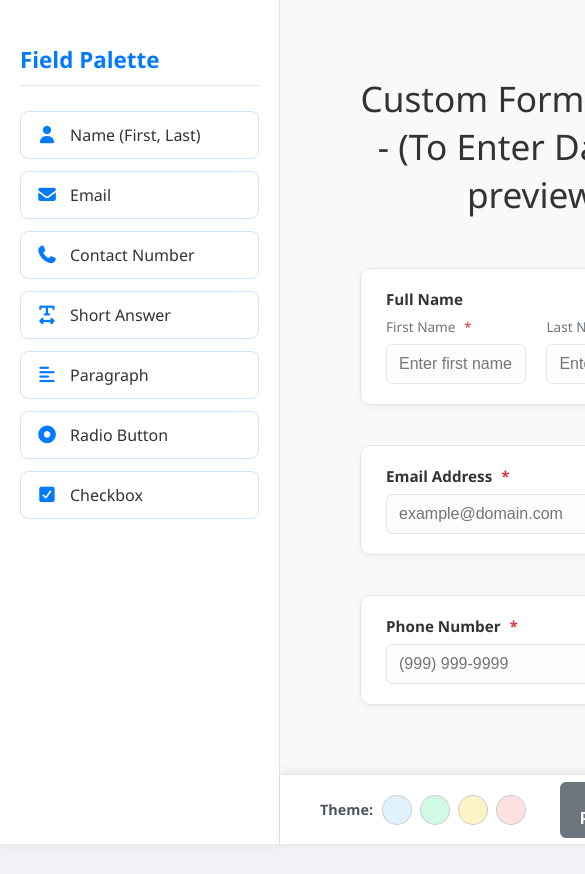
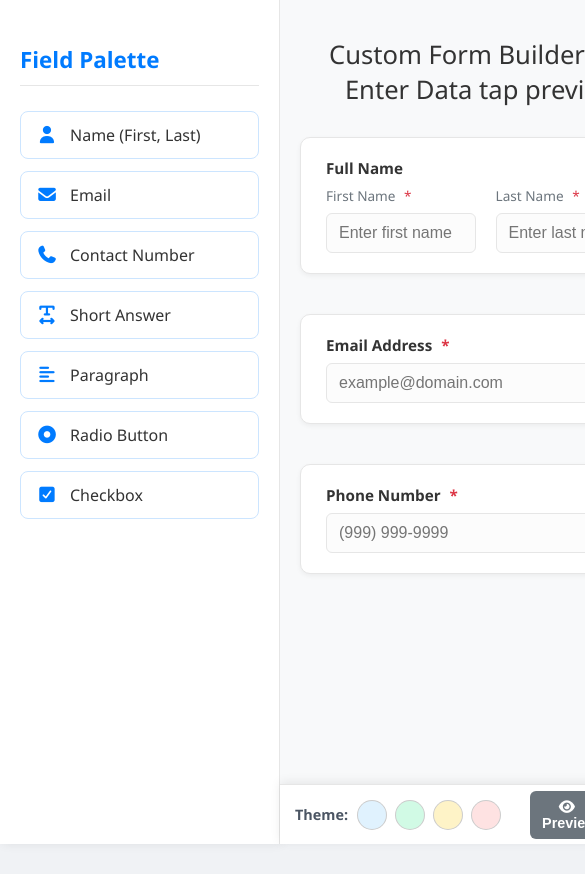
Before and after one commit to ArthiGit18/Custom_Forms, a React (Create React App) app: page / in a window 390 px wide. Shown: the top 874 px of the page, 585 px wide, since content can reach past the window. Built offline with nearby package versions, Linux system fonts and the light colour scheme.

Commit message:
custom details

```diff
--- a/src/components/FormBuilder.jsx
+++ b/src/components/FormBuilder.jsx
@@ -246,7 +246,7 @@ const FormBuilder = () => {
                 onDrop={(e) => handleExternalDrop(e, formFields.length)}
                 onDragLeave={() => setDropIndicatorIndex(-1)}>
                 {}
-                <h1>{isPreviewMode ? 'Form Preview' : 'Custom Form Builder - (To Enter Data tap preview)'}</h1>
+                <h1>{isPreviewMode ? 'Form Preview - Enter Data' : 'Custom Form Builder - (To Enter Data tap preview)'}</h1>
                 {formSchema.map((field, index) => {
                     const currentFieldProps = {
                         field: field,
--- a/src/styles/formbuilder.scss
+++ b/src/styles/formbuilder.scss
@@ -128,3 +128,35 @@
 		&:hover { background-color: darken($color-primary, 10%); }
 	}
 }
+
+// --- Responsive Adjustments for Mobile and Tablets (max-width: 768px) ---
+@media (max-width: 768px) {
+    .form-builder-canvas {
+        padding: 20px 20px; /* Reduced padding for smaller screens */
+
+        h1 {
+            font-size: 1.6em; /* Smaller heading */
+            margin-bottom: 20px;
+        }
+
+        .empty-form-message {
+            padding: 40px 20px;
+            font-size: 1em;
+        }
+    }
+
+    .builder-actions {
+        height: 60px;
+        padding: 0 15px; /* Reduced padding */
+
+        button {
+            padding: 8px 12px; /* Smaller buttons */
+            font-size: 0.9em;
+            margin-left: 10px;
+
+            i {
+                margin-right: 5px; /* Smaller icon margin */
+            }
+        }
+    }
+}
```
Lines whose indentation alone changed are shown as unchanged.
